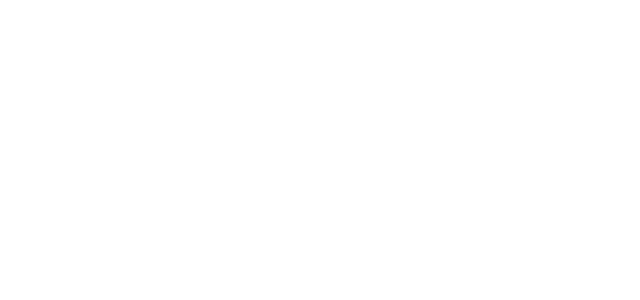
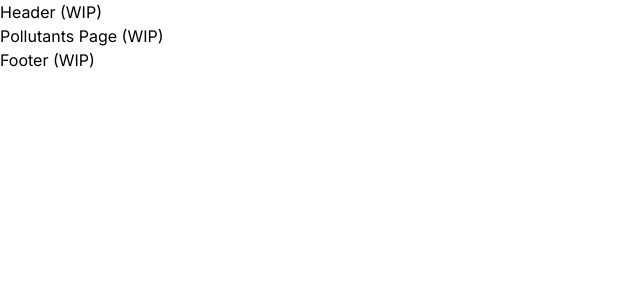
Before and after one commit to nawseekhiya/aqua-aware, a React (Vite) app in the folder client/: page /pollutants in a window 1280 px wide. Shown: the top 300 px of the page, without its empty margins (0-640 px from the left). Built offline with nearby package versions, Linux system fonts and the light colour scheme.

Commit message:
feat(client): setup App routing and base layout structure

```diff
--- a/client/src/App.tsx
+++ b/client/src/App.tsx
@@ -1,13 +1,55 @@
-import { useState } from 'react'
+import { useState, useEffect } from "react";
+import { BrowserRouter as Router, Routes, Route } from "react-router-dom";
+import Layout from "./components/layout/Layout";
+import HomePage from "./pages/HomePage";
+import SourcesPage from "./pages/SourcesPage";
+import PollutantsPage from "./pages/PollutantsPage";
+import TreatmentPage from "./pages/TreatmentPage";
+import SuccessPage from "./pages/SuccessPage";
+import NotFoundPage from "./pages/NotFoundPage";
 
 function App() {
-  const [count, setCount] = useState(0)
+  const [isLoading, setIsLoading] = useState(true);
+
+  useEffect(() => {
+    // Simulate loading time
+    const timer = setTimeout(() => {
+      setIsLoading(false);
+    }, 1500);
+
+    return () => clearTimeout(timer);
+  }, []);
+
+  if (isLoading) {
+    return (
+      <div className="min-h-screen bg-white dark:bg-black flex items-center justify-center">
+        <div className="flex flex-col items-center">
+          <div className="w-16 h-16 border-4 border-blue-600 border-t-transparent rounded-full animate-spin"></div>
+          <p className="mt-4 text-lg text-black dark:text-white font-medium">
+            Loading...
+          </p>
+        </div>
+      </div>
+    );
+  }
 
   return (
-    <>
-
-    </>
-  )
+    <Router>
+      <Routes>
+        <Route path="/" element={<Layout />}>
+          <Route index element={<HomePage />} />
+          <Route path="sources" element={<SourcesPage />} />
+          <Route path="pollutants" element={<PollutantsPage />} />
+          <Route path="treatment" element={<TreatmentPage />} />
+          <Route path="success" element={<SuccessPage />} />
+          {/* Catch-all inside Layout for unknown subroutes */}
+          <Route path="*" element={<NotFoundPage />} />
+        </Route>
+        {/* Optional: Catch-all for unmatched top-level routes (if needed) */}
+        <Route path="*" element={<NotFoundPage />} />
+      </Routes>
+    </Router>
+  );
 }
 
-export default App
+export default App;
--- /dev/null
+++ b/client/src/components/layout/Footer.tsx
@@ -0,0 +1,11 @@
+import React from 'react'
+
+const Footer = () => {
+  return (
+    <div>
+      Footer (WIP)
+    </div>
+  )
+}
+
+export default Footer
--- /dev/null
+++ b/client/src/components/layout/Header.tsx
@@ -0,0 +1,11 @@
+import React from 'react'
+
+const Header = () => {
+  return (
+    <div>
+      Header (WIP)
+    </div>
+  )
+}
+
+export default Header
--- /dev/null
+++ b/client/src/components/layout/Layout.tsx
@@ -0,0 +1,18 @@
+import React from 'react'
+import { Outlet } from 'react-router-dom';
+import Footer from './Footer';
+import Header from './Header';
+
+const Layout = () => {
+  return (
+    <div>
+      <Header />
+      <main>
+        <Outlet />
+      </main>
+      <Footer />
+    </div>
+  )
+}
+
+export default Layout
--- /dev/null
+++ b/client/src/pages/HomePage.tsx
@@ -0,0 +1,11 @@
+import React from 'react'
+
+const HomePage = () => {
+  return (
+    <div>
+      Home Page (WIP)
+    </div>
+  )
+}
+
+export default HomePage
--- /dev/null
+++ b/client/src/pages/NotFoundPage.tsx
@@ -0,0 +1,11 @@
+import React from 'react'
+
+const NotFoundPage = () => {
+  return (
+    <div>
+      Not Found Page (WIP)
+    </div>
+  )
+}
+
+export default NotFoundPage
--- /dev/null
+++ b/client/src/pages/PollutantsPage.tsx
@@ -0,0 +1,11 @@
+import React from 'react'
+
+const PollutantsPage = () => {
+  return (
+    <div>
+      Pollutants Page (WIP)
+    </div>
+  )
+}
+
+export default PollutantsPage
--- /dev/null
+++ b/client/src/pages/SourcesPage.tsx
@@ -0,0 +1,11 @@
+import React from 'react'
+
+const SourcesPage = () => {
+  return (
+    <div>
+      Sources Page (WIP)
+    </div>
+  )
+}
+
+export default SourcesPage
--- /dev/null
+++ b/client/src/pages/SuccessPage.tsx
@@ -0,0 +1,11 @@
+import React from 'react'
+
+const SuccessPage = () => {
+  return (
+    <div>
+      Success Page (WIP)
+    </div>
+  )
+}
+
+export default SuccessPage
--- /dev/null
+++ b/client/src/pages/TreatmentPage.tsx
@@ -0,0 +1,11 @@
+import React from 'react'
+
+const TreatmentPage = () => {
+  return (
+    <div>
+      Treatment Page (WIP)
+    </div>
+  )
+}
+
+export default TreatmentPage
```
